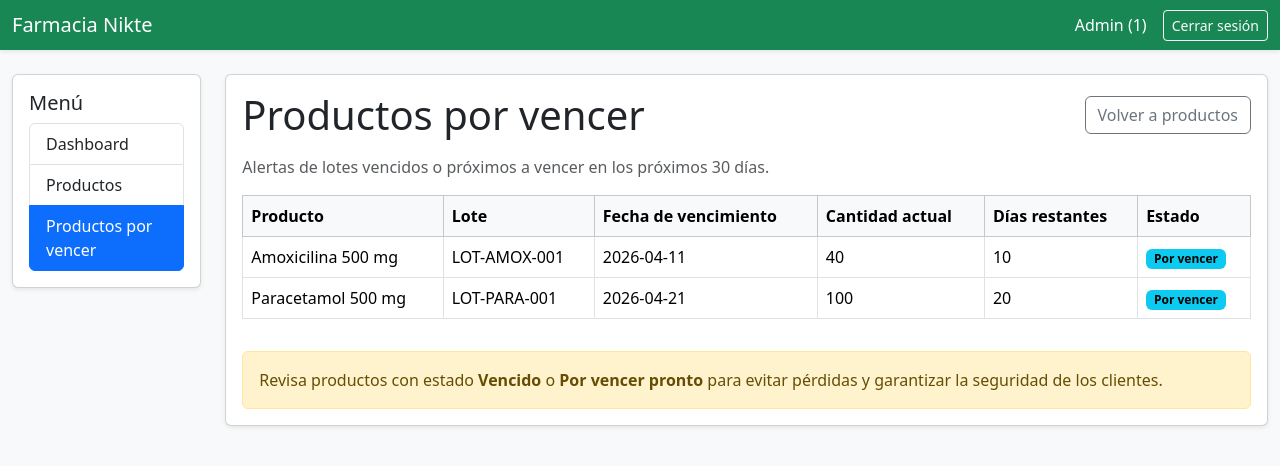
After one commit to Santiagobrrrr/nikte-farmacia, a PHP site: page /nikte-farmacia/modules/productos/por_vencer.php in a window 1280 px wide. The commit adds this page. Shown: the top 466 px of the page. Run offline with PHP 8.4, Linux system fonts and the light colour scheme; a user stored in the database is signed in; data comes from the database, SQL or seed files in the repository.

Commit message:
modulo de productos proximos a vencer

```diff
--- a/includes/sidebar.php
+++ b/includes/sidebar.php
@@ -19,8 +19,14 @@ $currentPage = $_SERVER['PHP_SELF'] ?? '';
 
                 <a
                     href="<?= BASE_URL; ?>/modules/productos/index.php"
-                    class="list-group-item list-group-item-action <?= str_contains($currentPage, '/modules/productos/index.php') ? 'active' : ''; ?>">
+                    class="list-group-item list-group-item-action <?= str_contains($currentPage, '/modules/productos/index.php') && !str_contains($currentPage, '/modules/productos/por_vencer.php') ? 'active' : ''; ?>">
                     Productos
+                </a>
+
+                <a
+                    href="<?= BASE_URL; ?>/modules/productos/por_vencer.php"
+                    class="list-group-item list-group-item-action <?= str_contains($currentPage, '/modules/productos/por_vencer.php') ? 'active' : ''; ?>">
+                    Productos por vencer
                 </a>
 
                 <?php if (currentRole() === 'administradora'): ?>
--- /dev/null
+++ b/modules/productos/por_vencer.php
@@ -0,0 +1,115 @@
+<?php
+require_once __DIR__ . '/../../includes/auth_check.php';
+require_once __DIR__ . '/../../config/database.php';
+require_once __DIR__ . '/../../includes/header.php';
+
+$productos = [];
+$error = '';
+
+try {
+    $pdo = getPDO();
+
+    $sql = "SELECT
+                id_producto,
+                nombre_producto,
+                id_lote,
+                codigo_lote,
+                fecha_vencimiento,
+                cantidad_actual,
+                DATEDIFF(fecha_vencimiento, CURDATE()) AS dias_restantes
+            FROM productos_por_vencer
+            ORDER BY fecha_vencimiento ASC";
+
+    $stmt = $pdo->query($sql);
+    $productos = $stmt->fetchAll();
+} catch (Throwable $e) {
+    $error = 'No se pudieron cargar los productos por vencer. Verifica que exista la vista productos_por_vencer.';
+}
+?>
+
+<div class="container-fluid py-4">
+    <div class="row">
+        <?php require_once __DIR__ . '/../../includes/sidebar.php'; ?>
+
+        <div class="col-12 col-md-9 col-lg-10">
+            <div class="card shadow-sm">
+                <div class="card-body">
+                    <div class="d-flex justify-content-between align-items-center mb-3">
+                        <h1 class="mb-0">Productos por vencer</h1>
+                        <a href="<?= BASE_URL; ?>/modules/productos/index.php" class="btn btn-outline-secondary">
+                            Volver a productos
+                        </a>
+                    </div>
+
+                    <p class="text-muted">
+                        Alertas de lotes vencidos o próximos a vencer en los próximos 30 días.
+                    </p>
+
+                    <?php if (!empty($error)): ?>
+                        <div class="alert alert-danger">
+                            <?= htmlspecialchars($error); ?>
+                        </div>
+                    <?php elseif (empty($productos)): ?>
+                        <div class="alert alert-success">
+                            No hay productos por vencer en los próximos 30 días.
+                        </div>
+                    <?php else: ?>
+                        <div class="table-responsive">
+                            <table class="table table-bordered table-hover align-middle">
+                                <thead class="table-light">
+                                    <tr>
+                                        <th>Producto</th>
+                                        <th>Lote</th>
+                                        <th>Fecha de vencimiento</th>
+                                        <th>Cantidad actual</th>
+                                        <th>Días restantes</th>
+                                        <th>Estado</th>
+                                    </tr>
+                                </thead>
+                                <tbody>
+                                    <?php foreach ($productos as $producto): ?>
+                                        <?php
+                                        $dias = (int) $producto['dias_restantes'];
+
+                                        if ($dias < 0) {
+                                            $estado = 'Vencido';
+                                            $clase = 'danger';
+                                        } elseif ($dias <= 7) {
+                                            $estado = 'Por vencer pronto';
+                                            $clase = 'warning';
+                                        } else {
+                                            $estado = 'Por vencer';
+                                            $clase = 'info';
+                                        }
+                                        ?>
+                                        <tr>
+                                            <td><?= htmlspecialchars($producto['nombre_producto']); ?></td>
+                                            <td><?= htmlspecialchars($producto['codigo_lote']); ?></td>
+                                            <td><?= htmlspecialchars($producto['fecha_vencimiento']); ?></td>
+                                            <td><?= (int) $producto['cantidad_actual']; ?></td>
+                                            <td><?= $dias; ?></td>
+                                            <td>
+                                                <span class="badge text-bg-<?= $clase; ?>">
+                                                    <?= $estado; ?>
+                                                </span>
+                                            </td>
+                                        </tr>
+                                    <?php endforeach; ?>
+                                </tbody>
+                            </table>
+                        </div>
+
+                        <div class="mt-3">
+                            <div class="alert alert-warning mb-0">
+                                Revisa productos con estado <strong>Vencido</strong> o <strong>Por vencer pronto</strong> para evitar pérdidas
+                                y garantizar la seguridad de los clientes.
+                            </div>
+                        </div>
+                    <?php endif; ?>
+                </div>
+            </div>
+        </div>
+    </div>
+</div>
+
+<?php require_once __DIR__ . '/../../includes/footer.php'; ?>
```
